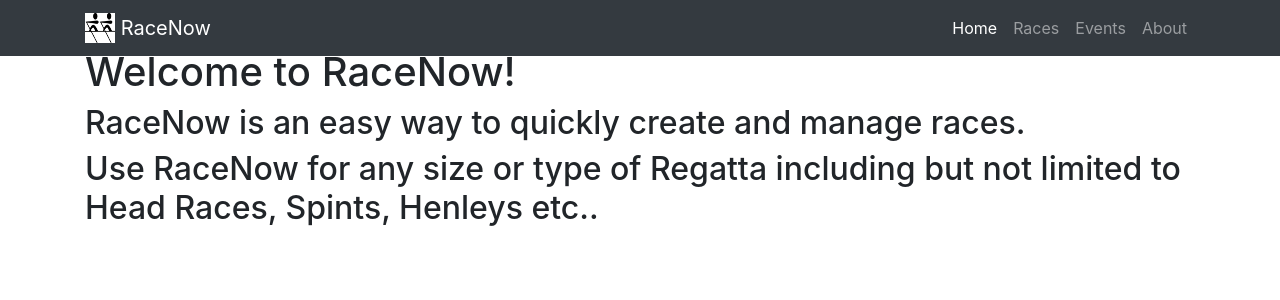
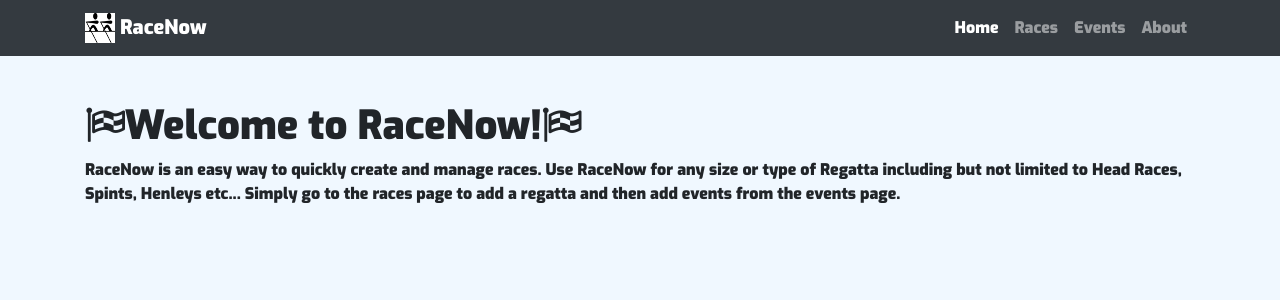
Before and after one commit to jdseel/RaceNow, a Flask app: page / in a window 1280 px wide. Shown: the top 300 px of the page. Run offline with Flask 2, Linux system fonts and the light colour scheme; some libraries are stand-ins or nearby versions.

Commit message:
CSS added

```diff
--- /dev/null
+++ b/static/css/style.css
@@ -0,0 +1,13 @@
+body {
+  padding-top: 54px;
+  background-color: #F0F8FF;
+  font-family: 'Exo', sans-serif;
+}
+
+.bottom-margin {
+  margin-bottom: 10px;
+}
+
+.img-circle {
+    border-radius: 50%;
+}
--- a/templates/about.html
+++ b/templates/about.html
@@ -9,7 +9,7 @@
   <div class="container">
     <h1 class="mt-5"> <i class="fa fa-address-card" aria-hidden="true"></i> About Me</h1>
     <h2>RaceNow is a project developed by Jonathan Seel</h2>
-    <img src="{{ url_for('static', filename='img/me.jpg') }}" width="300" height="400" class="d-inline-block align-top" alt="">
+    <img class="img-circle" src="{{ url_for('static', filename='img/me.jpg') }}" width="300" height="400" class="d-inline-block align-top" alt="">
     <p>Jonathan is a junior MIS major at the Univseriy of Delaware from Boston, MA.</p>
   </div>
 
--- a/templates/home-base.html
+++ b/templates/home-base.html
@@ -7,9 +7,6 @@
   <!-- Required meta tags -->
   <meta charset="utf-8">
   <meta name="viewport" content="width=device-width, initial-scale=1, shrink-to-fit=no">
-  <!-- Favicon -->
-  <link rel="icon" href="{{ url_for('static', filename='img/songbase-favicon.png') }}" type="image/x-icon"/>
-  <link rel="shortcut icon" href="{{ url_for('static', filename='img/songbase-favicon.png') }}" type="image/x-icon"/>
   <!-- Bootstrap CSS -->
   <link rel="stylesheet" href="https://maxcdn.bootstrapcdn.com/bootstrap/4.0.0-beta.2/css/bootstrap.min.css">
   <!-- Fontawesome CSS -->
@@ -18,6 +15,10 @@
   <link rel="stylesheet" href="https://cdnjs.cloudflare.com/ajax/libs/sweetalert/1.1.3/sweetalert.css">
   <!-- Toastr CSS -->
   <link rel="stylesheet" href="https://cdnjs.cloudflare.com/ajax/libs/toastr.js/latest/css/toastr.min.css">
+  <!-- Google Fonts-->
+  <link href="https://fonts.googleapis.com/css?family=Exo:900" rel="stylesheet">
+  <!-- Local style CSS -->
+  <link rel="stylesheet" href="{{ url_for('static', filename='css/style.css') }}">
   {% endblock%}
 </head>
 
--- a/templates/index.html
+++ b/templates/index.html
@@ -7,9 +7,9 @@
 
   <!-- Page Content -->
   <div class="container">
-    <h1 class="mt-5">Welcome to RaceNow!</h1>
-    <h2>RaceNow is an easy way to quickly create and manage races.</h2>
-    <h2>Use RaceNow for any size or type of Regatta including but not limited to Head Races, Spints, Henleys etc..</h2>
+    <h1  class="mt-5"><i class="fa fa-flag-checkered" aria-hidden="true"></i>Welcome to RaceNow!<i class="fa fa-flag-checkered" aria-hidden="true"></i></h1>
+    <p>RaceNow is an easy way to quickly create and manage races. Use RaceNow for any size or type of Regatta including but not limited to Head Races, Spints, Henleys etc... Simply go to the races page to add a regatta and then add events from the events page.</p>
+
   </div>
 
 {% endblock%}
```
Also changed, not shown: README.md, data.sqlite.
